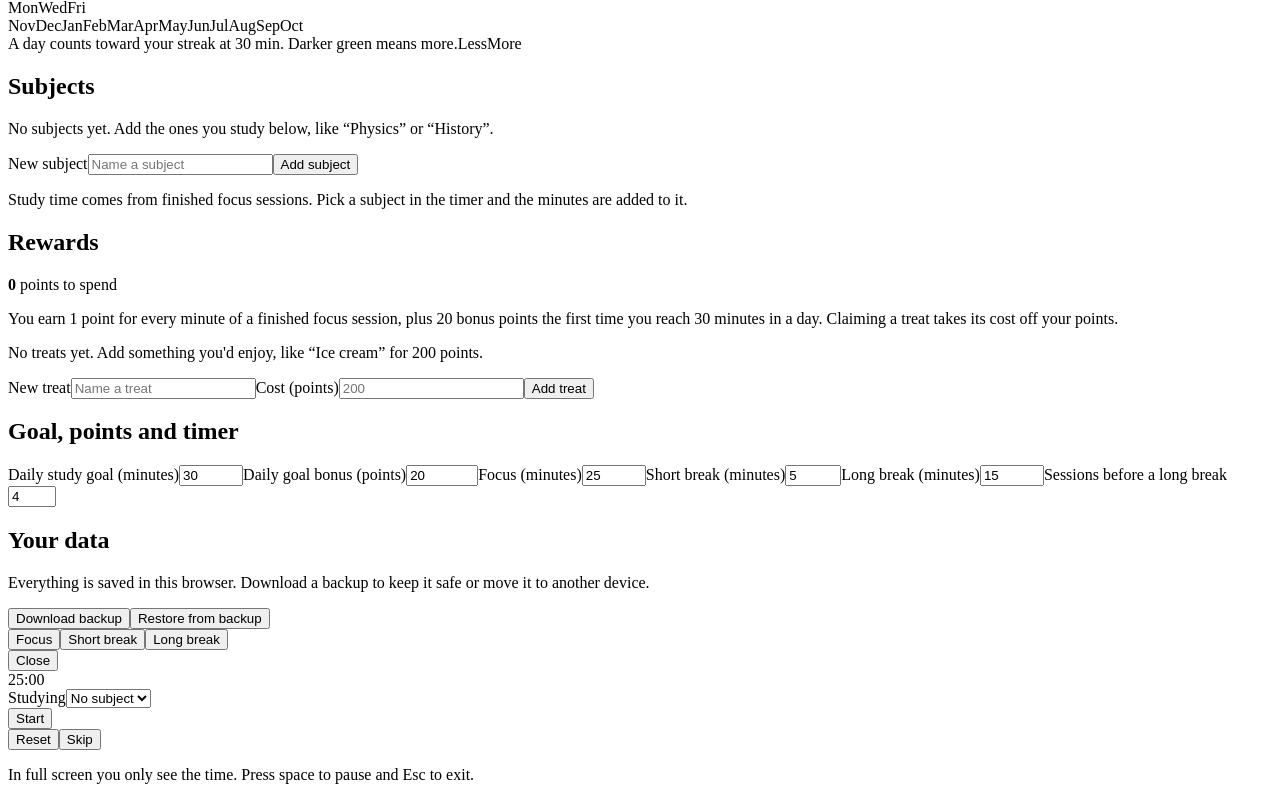
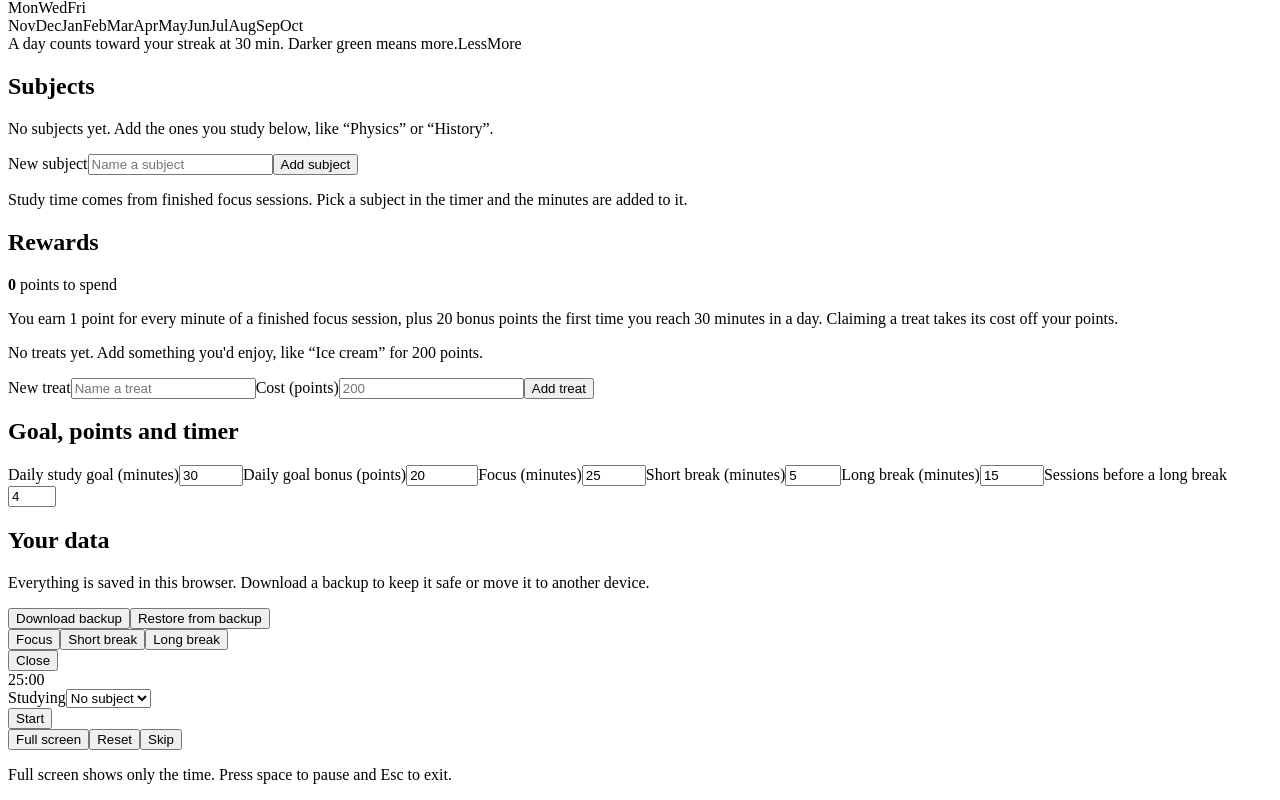
Before and after one commit to jiro-404/Jiji-s-Station, a React (Vite) app: page / in a window 1280 px wide. Both pictures are taken after a click on the button "Start focus timer". Shown: the part 295-1095 px from the top of the page. Built offline with nearby package versions, Linux system fonts and the light colour scheme; the HTML template or start-up script is replaced by a standard one.

Commit message:
Timer runs in normal mode

```diff
--- a/src/FocusTimer.jsx
+++ b/src/FocusTimer.jsx
@@ -98,7 +98,7 @@ export default function FocusTimer({ subjects, settings, initialSubjectId, onCom
   };
 
   // Start and Resume open the full-screen, time-only view.
-  const begin = () => {
+    const prepare = () => {
     if (!audio.current) {
       try {
         audio.current = new (window.AudioContext || window.webkitAudioContext)();
@@ -108,15 +108,26 @@ export default function FocusTimer({ subjects, settings, initialSubjectId, onCom
     }
     audio.current?.resume?.();
     if (mode === 'focus') setAward(null);
+  };
+
+  // Start or resume on the normal screen
+  const startNormal = () => {
+    prepare();
+    startClock();
+  };
+
+  // Open the full-screen, time-only view (keeps the clock running if it already is)
+  const begin = () => {
+    prepare();
     Promise.resolve(document.documentElement.requestFullscreen?.()).catch(() => {});
-    startClock();
+    if (!running) startClock();
     setView('run');
   };
 
   // Esc: pause and go back to the setup screen.
+    // Esc: go back to the setup screen. The timer keeps running.
   const leaveRun = () => {
     if (view !== 'run') return;
-    if (running) pauseClock();
     setView('setup');
     if (document.fullscreenElement) document.exitFullscreen().catch(() => {});
   };
@@ -238,14 +249,15 @@ export default function FocusTimer({ subjects, settings, initialSubjectId, onCom
             <i key={i} className={i < filled ? 'on' : ''} />
           ))}
         </div>
-        <button className="go" onClick={begin} autoFocus>
-          {left < dur(mode) ? 'Resume' : 'Start'}
+                <button className="go" onClick={running ? pauseClock : startNormal} autoFocus>
+          {running ? 'Pause' : left < dur(mode) ? 'Resume' : 'Start'}
         </button>
         <div className="setup-row">
+          <button onClick={begin}>Full screen</button>
           <button onClick={reset}>Reset</button>
           <button onClick={skip}>Skip</button>
         </div>
-        <p className="timer-hint">In full screen you only see the time. Press space to pause and Esc to exit.</p>
+        <p className="timer-hint">Full screen shows only the time. Press space to pause and Esc to exit.</p>
       </div>
     </div>
   );
```
